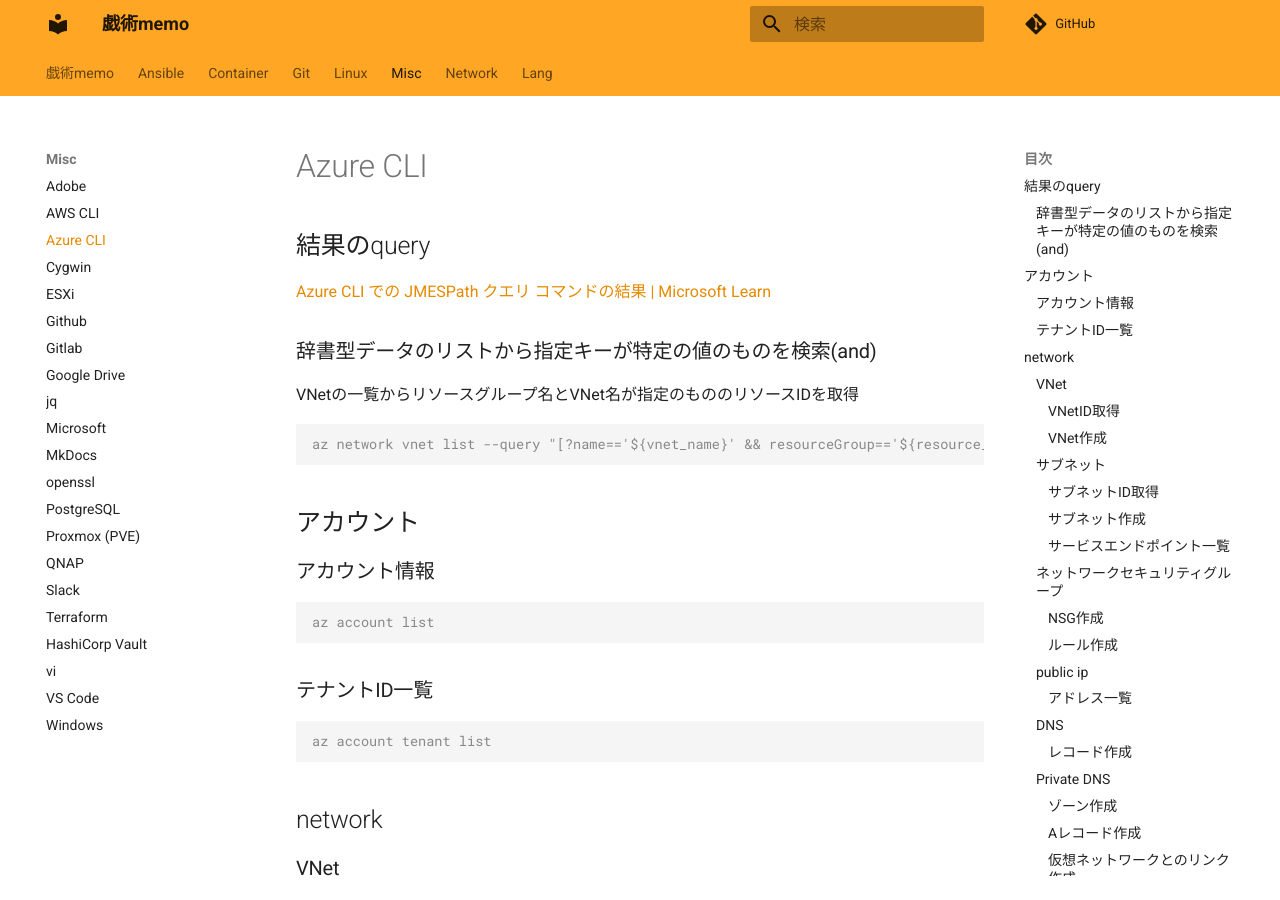
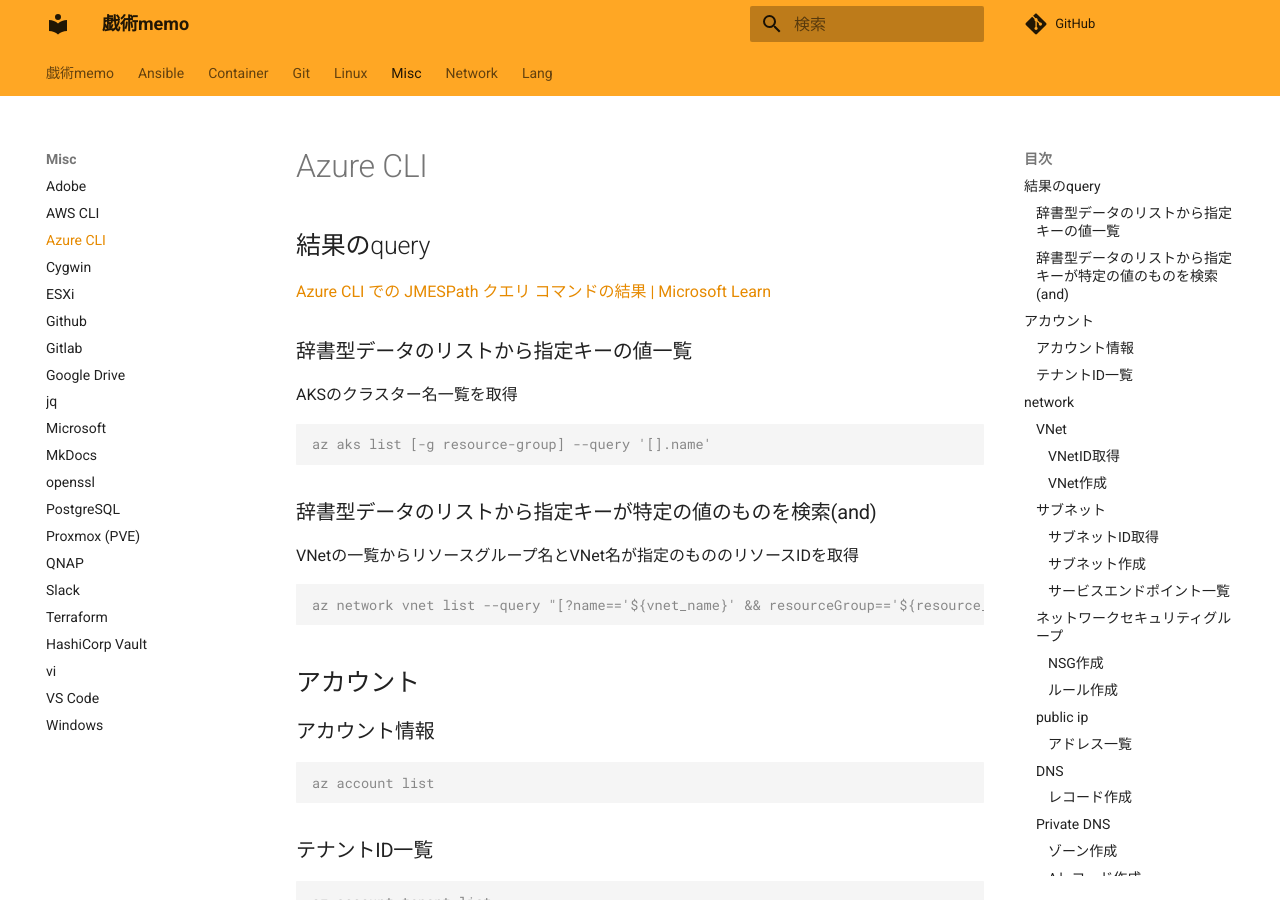
Before and after one commit to zaki-lknr/docs, an MkDocs documentation site: the page built from docs/Misc/az.md, in a window 1280 px wide and 900 px high. Built offline with MkDocs 1.6.1 and Material for MkDocs 9.7.7, drawn with Linux system fonts in a browser that asks for light colours; comment, search, counter and statistics services are not loaded.

Commit message:
add: misc/az: queryで指定キーの値一覧

````diff
--- a/docs/Misc/az.md
+++ b/docs/Misc/az.md
@@ -4,6 +4,13 @@
 
 [Azure CLI での JMESPath クエリ コマンドの結果 | Microsoft Learn](https://learn.microsoft.com/ja-jp/cli/azure/query-azure-cli?tabs=concepts%2Cbash)
 
+### 辞書型データのリストから指定キーの値一覧
+
+AKSのクラスター名一覧を取得
+
+```console
+az aks list [-g resource-group] --query '[].name'
+```
 
 ### 辞書型データのリストから指定キーが特定の値のものを検索(and)
 
````
